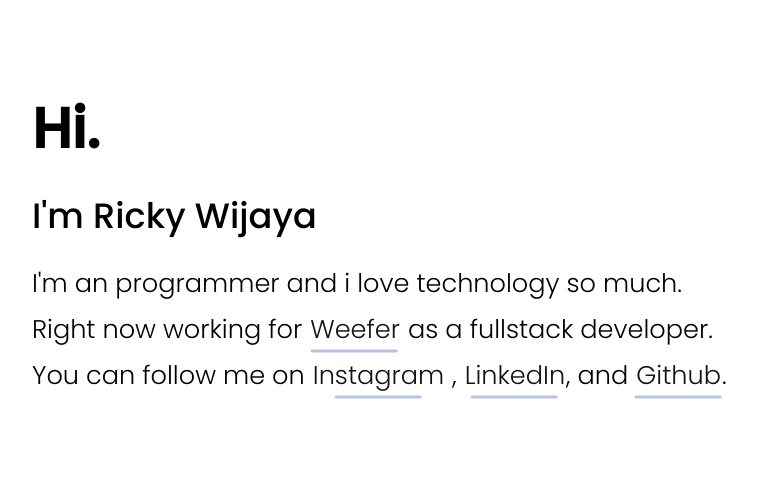
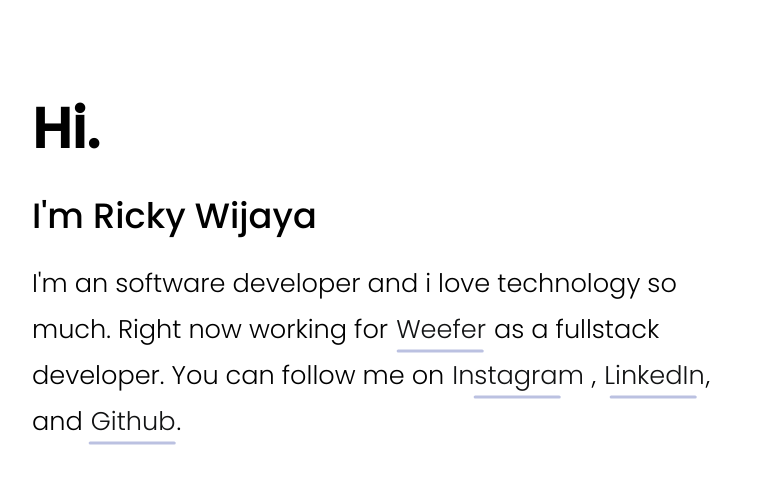
Before and after one commit to rickywijayaa/portfolio, a plain HTML site: page index.html in a window 1280 px wide. Shown: the whole page, without its empty margins (104-861 px from the left). Drawn offline with nearby package versions, Linux system fonts and the light colour scheme.

Commit message:
Update index.html

```diff
--- a/index.html
+++ b/index.html
@@ -16,7 +16,7 @@
             <h1>Hi.</h1>
             <p id="name">I'm <span x-text="name"></span></p>
             <p class="info">
-                I'm an programmer and i love technology so much. Right now
+                I'm an software developer and i love technology so much. Right now
                 working for
                 <a class="media" :href="weefer" target="_blank">
                     Weefer
```
